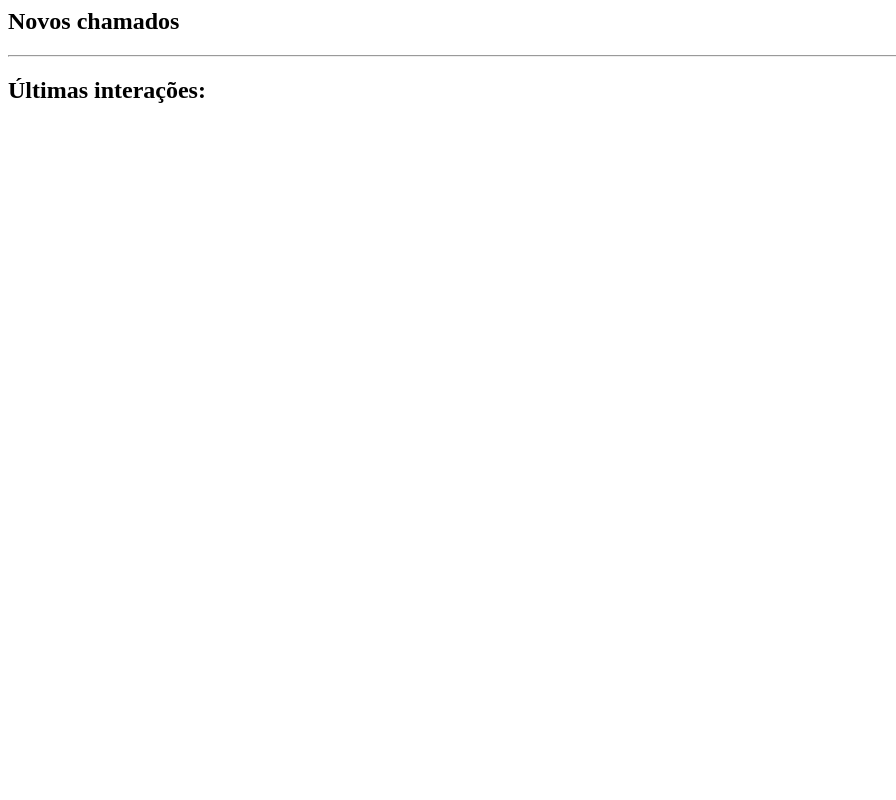
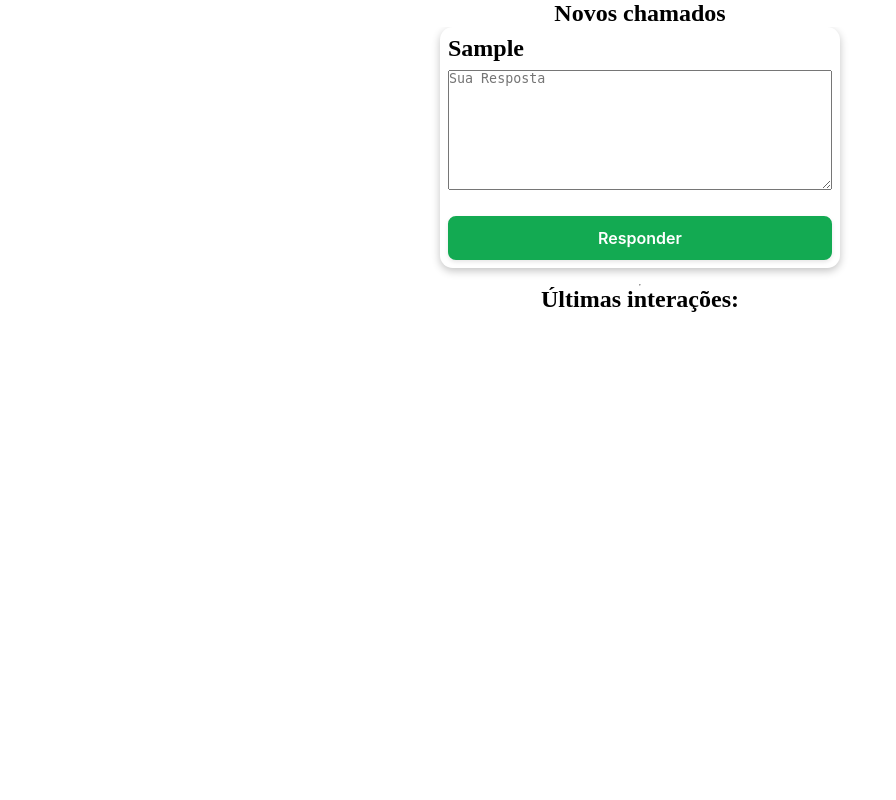
Before and after one commit to ErykTavares/projeto-final, a PHP site: page /projeto/admin in a window 1280 px wide. Shown: the whole page, without its empty margins (0-896 px from the left). Run offline with PHP 8.4, Linux system fonts and the light colour scheme; tables that the repository leaves empty or names only in its code hold one stand-in row (values such as "Sample post"); classes that the project's autoload settings leave out are loaded by file name.

Commit message:
style: form

```diff
--- a/views/pages/admin.php
+++ b/views/pages/admin.php
@@ -1,6 +1,127 @@
-<h2>Novos chamados</h2>
+<style>
+    * {
+        margin: 0;
+        padding: 0;
+        box-sizing: border-box;
+    }
+
+    .container {
+        width: 100%;
+        display: flex;
+        flex-direction: column;
+        align-items: center;
+        justify-content: start;
+        padding: 0 1rem;
+        overflow-x: hidden;
+    }
+
+    .asks-wrapper {
+        width: 100%;
+        display: grid;
+        grid-template-columns: max-content;
+        grid-template-rows: auto;
+        place-items: start;
+        place-content: center;
+        padding: 0 2rem;
+        overflow-x: hidden;
+    }
+
+    .called-card {
+        width: 400px;
+        margin-bottom: 1rem;
+        padding: .5rem;
+        border-radius: .8rem;
+        box-shadow: rgba(0, 0, 0, 0.24) 0px 3px 8px;
+    }
 
 
-<hr>
 
-<h2>Últimas interações:</h2>
+    .submit-button {
+        background-color: #13aa52;
+        border: 2px solid #13aa52;
+        border-radius: .5rem;
+        box-shadow: rgba(0, 0, 0, .1) 0 2px 4px 0;
+        box-sizing: border-box;
+        color: #fff;
+        cursor: pointer;
+        font-family: "Akzidenz Grotesk BQ Medium", -apple-system, BlinkMacSystemFont, sans-serif;
+        font-size: 16px;
+        font-weight: 400;
+        outline: none;
+        outline: 0;
+        padding: 10px 25px;
+        text-align: center;
+        transform: translateY(0);
+        transition: transform 150ms, box-shadow 150ms;
+        user-select: none;
+        -webkit-user-select: none;
+        touch-action: manipulation;
+        font-weight: 600;
+        transition: background-color 0.8s ease, color 0.8s ease, transform 0.5s ease
+    }
+
+    .submit-button:hover {
+        box-shadow: rgba(0, 0, 0, .15) 0 3px 9px 0;
+        background: #ffff;
+        color: #13aa52;
+        transform: translateY(-2px);
+    }
+
+    @media (min-width: 768px) {
+        .submit-button {
+            padding: 10px 30px;
+        }
+    }
+
+    textarea,
+    input {
+        width: 100%;
+        margin-top: .5rem;
+    }
+
+    textarea {
+        height: 120px;
+    }
+</style>
+
+
+<div class="container">
+    <h2>Novos chamados</h2>
+
+    <div class="asks-wrapper">
+
+        <?php
+
+        $getCalleds = \MySql::startConnection()->prepare("SELECT * FROM called ORDER BY id DESC");
+        $getCalleds->execute();
+        $getCalleds = $getCalleds->fetchAll();
+
+
+        foreach ($getCalleds as $key => $value) {
+            $checkCalled = \MySql::startConnection()->prepare("SELECT * FROM call_response WHERE id_called = '$value[called_token]'");
+            $checkCalled->execute();
+            if ($checkCalled->rowCount() >= 1) {
+
+                continue;
+            }
+
+
+            ?>
+            <div class="called-card">
+                <h2><?php echo $value["ask"]; ?></h2>
+                <form method="post">
+                    <textarea placeholder="Sua Resposta" name="calledResponse"></textarea>
+                    <br>
+                    <br>
+                    <input class="submit-button" type="submit" name="post" value="Responder">
+                    <input type="hidden" name="token" value="<?php echo $value['called_token']; ?>">
+                    <input type="hidden" name="email" value="<?php echo $value["email"]; ?>">
+                </form>
+
+            </div>
+
+        <?php } ?>
+    </div>
+    <hr>
+    <h2>Últimas interações:</h2>
+</div>
```
